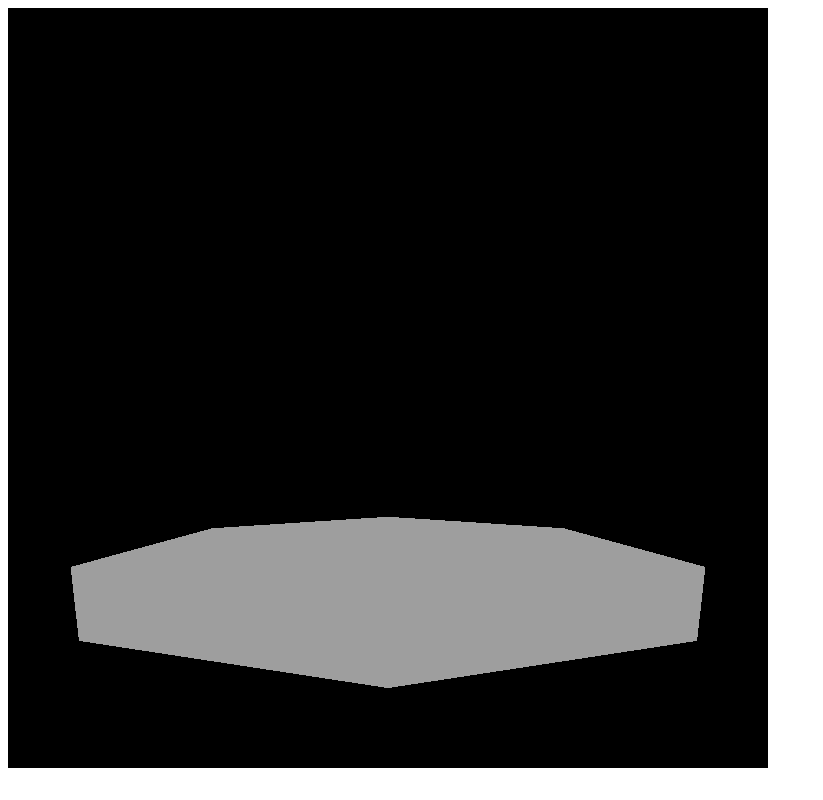
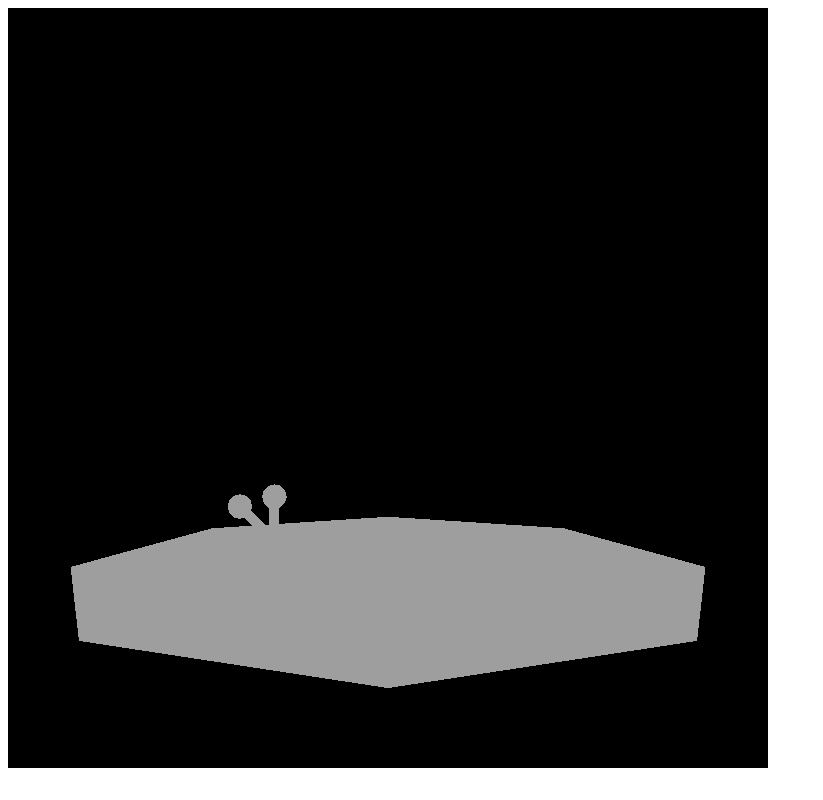
Before and after one commit to AndhersReu/AndhersReu.github.io, a plain HTML site: page Mundo_Virtual.html in a window 1280 px wide. Shown: the whole page, without its empty margins (0-823 px from the left). Drawn offline with Linux system fonts and the light colour scheme; animation ran at ten frames a second.

Commit message:
Create Mundo_Virtual.html

```diff
--- a/Mundo_Virtual.html
+++ b/Mundo_Virtual.html
@@ -7,27 +7,42 @@
   </head>
   <body>
 <script src="three.min.js"></script>
+<script src="Personaje_1.js">
+</script>
+
 <script>
-
-var camara, escena, renderizador, tableroMalla;
+var camara, escena, renderizador, tableroMalla, P1arbolMalla;
 
 function setup(){
+
 THREE.ImageUtils.crossOrigin = '';
 var textura = THREE.ImageUtils.loadTexture('https:Azul.jpg');
 var material = new THREE.MeshBasicMaterial( {map:textura} );
+
+THREE.ImageUtils.crossOrigin = '';
+var textura_1 = THREE.ImageUtils.loadTexture('https:Rojo.jpg');
+var material_1 = new THREE.MeshBasicMaterial( {map:textura_1} );
+
+
+
+//============================ AJUSTE PARAMETROS ===================================
+P1arbolForma.translate(-23, 9, 15);
+P1arbolMalla = new THREE.Mesh(P1arbolForma, material_1);
+
 var tableroForma = new THREE.CylinderGeometry(70, 70,1);
 tableroMalla = new THREE.Mesh(tableroForma, material);
 
+
+//============================ ESCENA ===================================
 escena = new THREE.Scene();
-escena.add(tableroMalla);
+escena.add(tableroMalla, P1arbolMalla);
 
 camara = new THREE.PerspectiveCamera();
 camara.position.z = 180;
 camara.position.y = 40;
 
 renderizador = new THREE.WebGLRenderer();
-renderizador.setSize( window.innerHeight*.95,
-                      window.innerHeight*.95 );
+renderizador.setSize( window.innerHeight*.95, window.innerHeight*.95 );
 document.body.appendChild( renderizador.domElement );
 }
 
```
